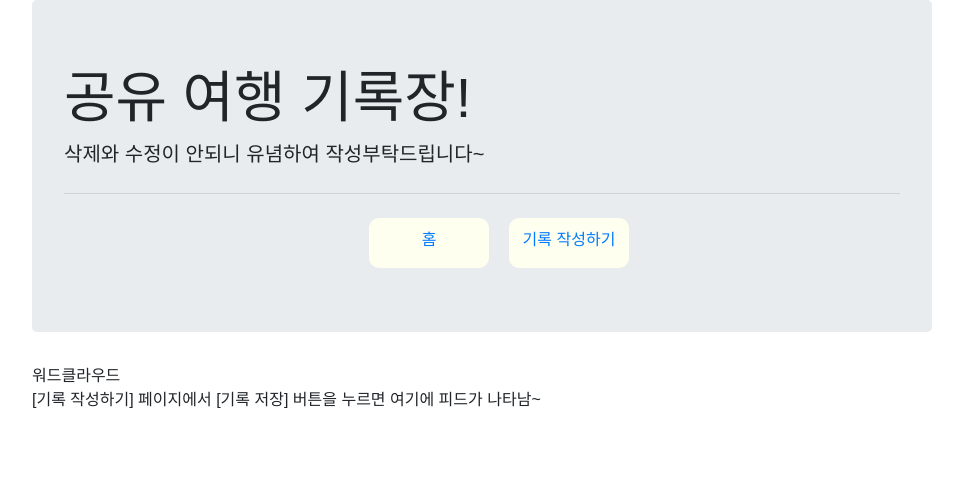
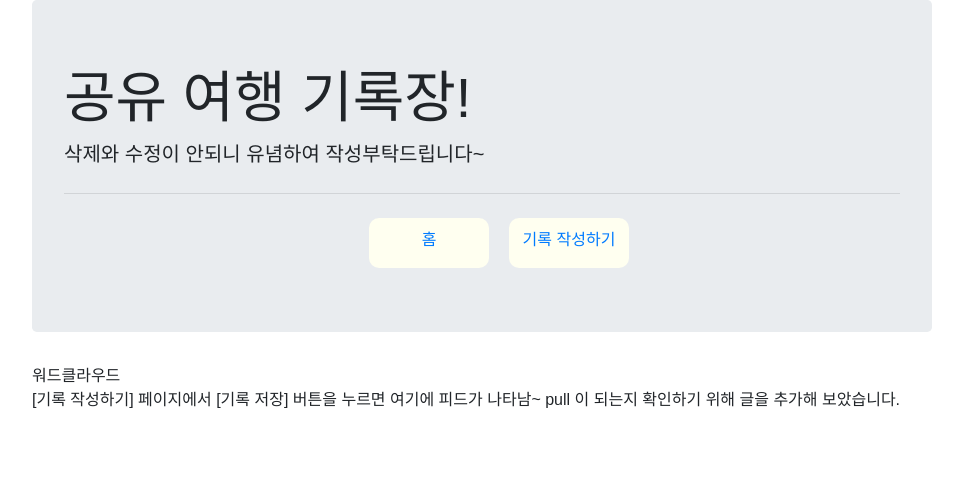
Before and after one commit to summerindigo/travellog-project, a Python web app: template templates/index.html in a window 1280 px wide. Shown: the top 489 px of the page, without its empty margins (158-1121 px from the left). Run offline with Jinja, Linux system fonts and the light colour scheme; the template is opened without the code that fills it, so the values that code supplies are empty; some libraries are stand-ins or nearby versions; some web fonts are replaced.

Commit message:
Update index.html

```diff
--- a/templates/index.html
+++ b/templates/index.html
@@ -102,6 +102,8 @@
     <div>
         워드클라우드 </br>
         [기록 작성하기] 페이지에서 [기록 저장] 버튼을 누르면 여기에 피드가 나타남~
+
+        pull 이 되는지 확인하기 위해 글을 추가해 보았습니다.
     </div>
 
 </div>
```
